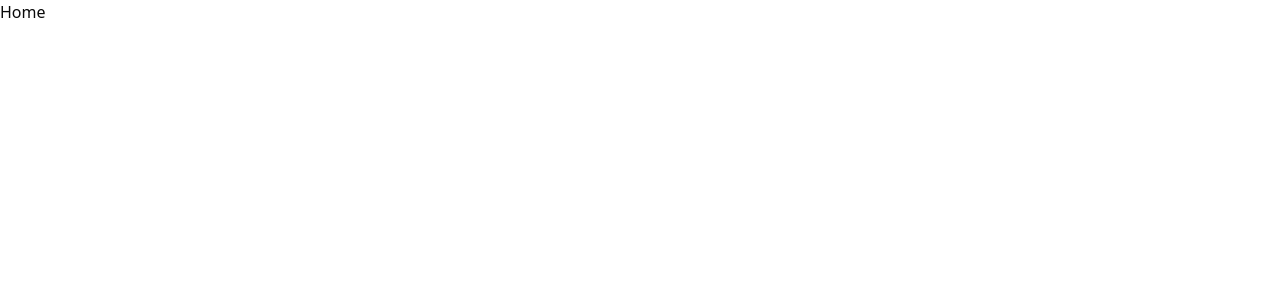
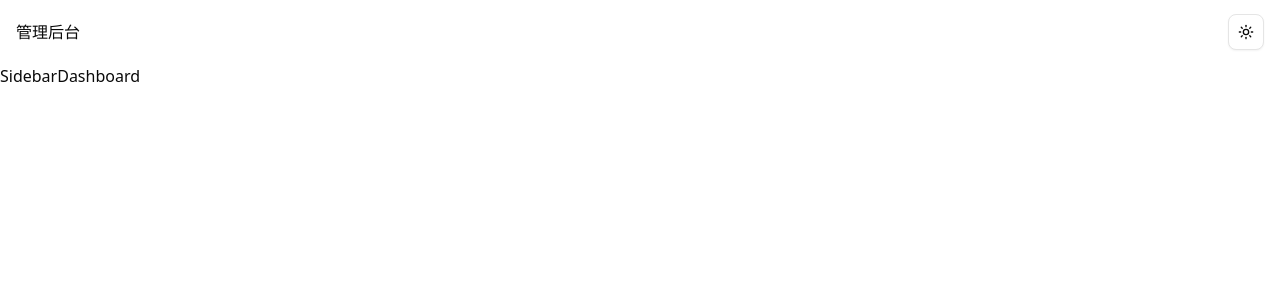
Before and after one commit to iron2column/react-admin-template, a React (Vite) app: page / in a window 1280 px wide. Shown: the top 300 px of the page. Built offline with nearby package versions, Linux system fonts and the light colour scheme.

Commit message:
修改：优化页面布局结构

```diff
--- a/src/App.tsx
+++ b/src/App.tsx
@@ -1,14 +1,11 @@
-import { BrowserRouter, Routes, Route } from "react-router-dom";
-import Home from "./pages/Home";
-import About from "./pages/About";
+import { ThemeProvider } from "./lib/theme-mode-context";
+import { RouterProvider } from "react-router-dom";
+import router from "./routes";
 
 export default function App() {
   return (
-    <BrowserRouter>
-      <Routes>
-        <Route path="/" element={<Home />} />
-        <Route path="/about" element={<About />} />
-      </Routes>
-    </BrowserRouter>
+    <ThemeProvider>
+      <RouterProvider router={router} />
+    </ThemeProvider>
   )
 }
--- /dev/null
+++ b/src/components/Header.tsx
@@ -0,0 +1,20 @@
+import SunmoonThemeMode from './toggleThemeMode/SunmoonThemeMode'
+
+export default function Header() {
+  return (
+    <div className="h-16 bg-background flex justify-between items-center px-4">
+      <div>管理后台</div>
+
+      <div>
+        {/* 暗黑模式开关 */}
+        <SunmoonThemeMode />
+
+        {/* 通知图标 */}
+
+        {/* 头像 */}
+
+        {/* 用户名 */}
+      </div>
+    </div>
+  )
+}
--- /dev/null
+++ b/src/components/Sidebar.tsx
@@ -0,0 +1,7 @@
+import React from 'react'
+
+export default function Sidebar() {
+  return (
+    <div>Sidebar</div>
+  )
+}
--- a/src/components/ThemeModeToggle.tsx
+++ /dev/null
@@ -1,27 +0,0 @@
-import { useState, useEffect } from 'react'
-
-export default function ThemeModeToggle() {
-  const [isDark, setIsDark] = useState(() => {
-    const theme = localStorage.getItem('themeMode')
-    return theme === 'dark'
-  })
-
-  useEffect(() => {
-    if (isDark) {
-      document.documentElement.classList.add('dark')
-      localStorage.setItem('themeMode', 'dark')
-    } else {
-      document.documentElement.classList.remove('dark')
-      localStorage.setItem('themeMode', 'light')
-    }
-  }, [isDark]) // 当isDark变化时更新DOM
-
-  const toggleTheme = () => {
-    setIsDark(!isDark)
-  }
-
-  return (
-    // 不包含任何样式以便嵌入到自定义组件中
-    <p onClick={toggleTheme}>切换为{isDark ? '亮色' : '暗色'}模式</p>
-  )
-}
--- /dev/null
+++ b/src/layouts/RootLayout.tsx
@@ -0,0 +1,22 @@
+import Header from '@/components/Header'
+import Sidebar from '@/components/Sidebar'
+import { Outlet } from 'react-router-dom'
+
+export default function RootLayout() {
+  return (
+    <div className="flex flex-col min-h-screen">
+      {/* 顶部导航栏 */}
+      <Header />
+
+      <section className='flex flex-1'>
+        {/* 侧边栏 */}
+        <Sidebar />
+
+        {/* 内容区 */}
+        <main>
+          <Outlet />
+        </main>
+      </section>
+    </div>
+  )
+}
--- a/src/main.tsx
+++ b/src/main.tsx
@@ -1,11 +1,10 @@
 import { StrictMode } from 'react'
 import { createRoot } from 'react-dom/client'
 import './assets/styles/index.css'
-import { RouterProvider } from 'react-router-dom'
-import router from './routes'
+import App from './App'
 
 createRoot(document.getElementById('root')!).render(
   <StrictMode>
-    <RouterProvider router={router} />
+    <App />
   </StrictMode>
 )
--- /dev/null
+++ b/src/pages/Dashboard.tsx
@@ -0,0 +1,7 @@
+import React from 'react'
+
+export default function Dashboard() {
+  return (
+    <div>Dashboard</div>
+  )
+}
--- a/src/routes/index.tsx
+++ b/src/routes/index.tsx
@@ -1,19 +1,19 @@
 import { createBrowserRouter } from 'react-router-dom'
 import { lazy } from 'react'
-import Home from '@/pages/Home'
-import About from '@/pages/About'
+import RootLayout from '@/layouts/RootLayout'
+import Dashboard from '@/pages/Dashboard'
 
 const NotFound = lazy(() => import('@/pages/NotFound'))
 
 const router = createBrowserRouter([
   {
     path: '/',
-    element: <Home />,
+    element: <RootLayout />,
     errorElement: <NotFound />,
-  },
-  {
-    path: '/about',
-    element: <About />,
+    children: [
+      { index: true, element: <Dashboard /> },
+      { path: 'login', element: <div>TODO:login</div> },
+    ],
   },
   {
     path: '*',
```
